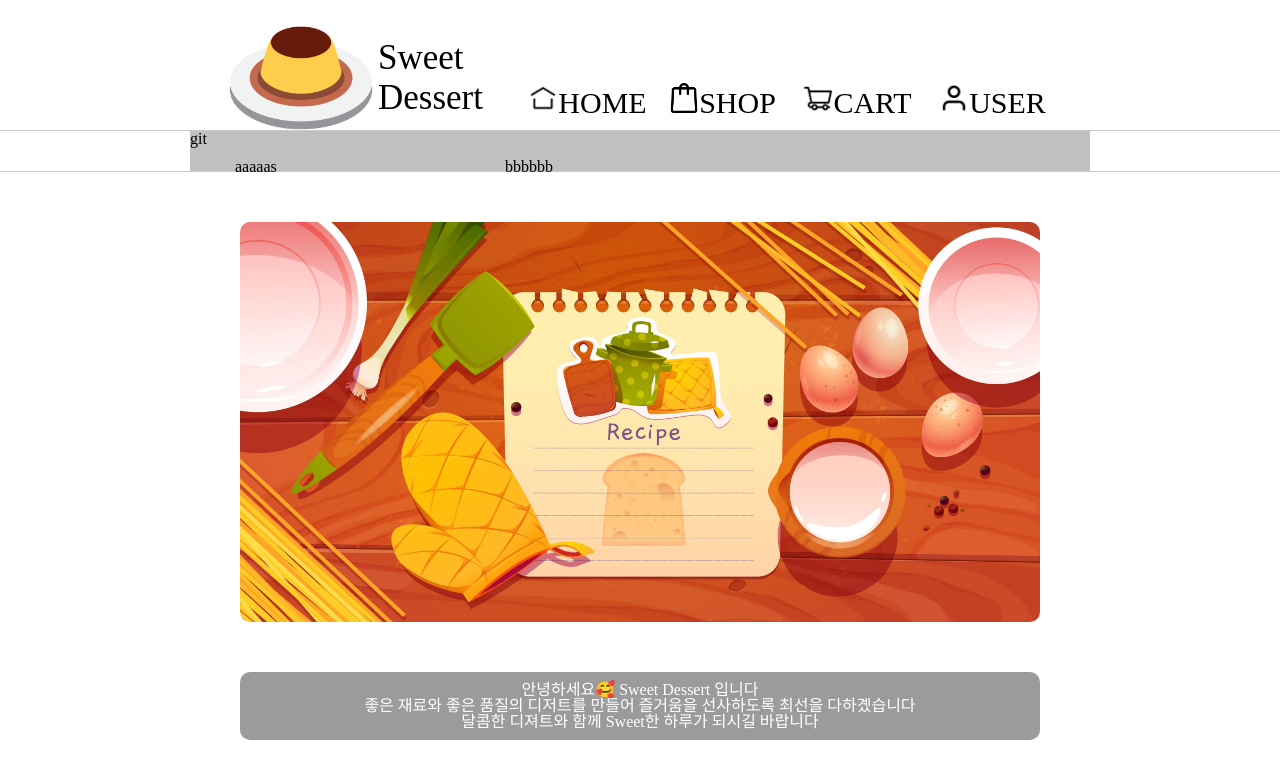
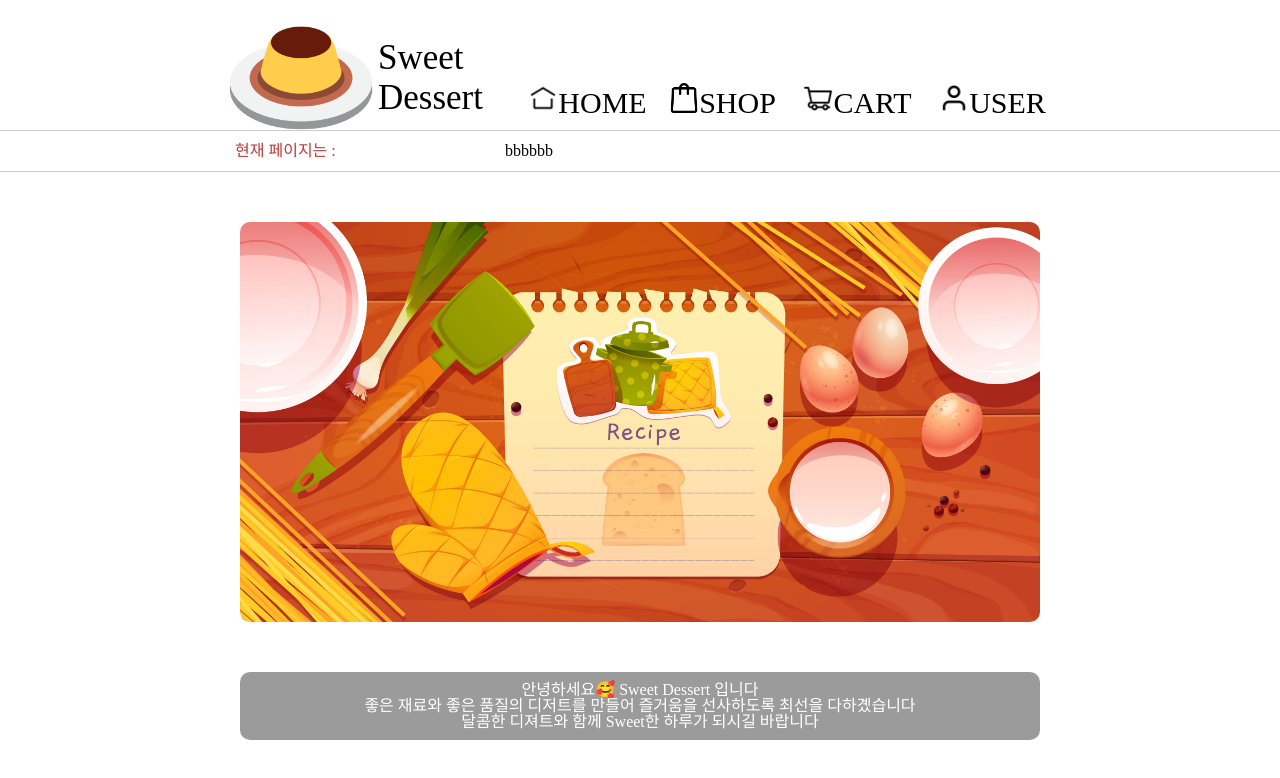
Before and after one commit to kkh0603/sweet-dessert, a React (Create React App) app: page / in a window 1280 px wide. Shown: the top 778 px of the page. Built offline with nearby package versions, Linux system fonts and the light colour scheme.

Commit message:
operate redux test1

```diff
--- a/src/components/header/navbar_component/Navbar.tsx
+++ b/src/components/header/navbar_component/Navbar.tsx
@@ -3,6 +3,9 @@ import Styled from './navbar.module.css';
 import React from 'react';
 import { useState } from 'react'
 import { useNavigate } from 'react-router-dom';
+
+import { useDispatch } from 'react-redux';
+import { displayPath } from '../../../redux/store_component/operate';
 
 export const Navbar = () => {
 
@@ -11,13 +14,17 @@ export const Navbar = () => {
   let [userMenu] = useState(['전체', '내정보 설정', '주문내역', '문의'])
 
   let navigate = useNavigate();
+  let dispatch = useDispatch()
 
   return (
     <React.Fragment>
       <nav>
         <div className={Styled.gnb_box}>
           <ul className={Styled.gnb_list}>
-            <li className={Styled.gnb_itm} onClick={()=>{navigate('/')}}>
+            <li className={Styled.gnb_itm} onClick={()=>{
+                                            navigate('/');
+                                            dispatch(displayPath('/'))
+                                            }}>
               <div className={Styled.containerBtn}>
                 <img src={process.env.PUBLIC_URL + '/navicon/home.png'} alt='Home'/>
                 <span className='testSpan'>HOME</span>
--- a/src/components/header/subNavbar_component/SubNavbar.tsx
+++ b/src/components/header/subNavbar_component/SubNavbar.tsx
@@ -1,20 +1,20 @@
-import React, { useEffect } from "react";
+import React from "react";
 import Styled from './subNavbar.module.css'
-import { useLocation } from "react-router";
+
+import { useSelector } from "react-redux";
+import { RootState } from "../../../redux/store";
 
 export const SubNavbar = () => {
 
-  let readLocation = useLocation().pathname
-
-  useEffect(()=>{
-  })
+  let pagePath = useSelector((state:RootState) =>state.operatePath.displayPath)
 
   return (
     <React.Fragment>
-      <div className={Styled.lnb_box}>git
+      <div className={Styled.lnb_box}>
         <div className={Styled.lnb_area}>
-          <div onClick={()=>{}} className={Styled.path_root}>
-            {'aaaaas'}
+          <div className={Styled.path_root}>
+            <span>현재 페이지는 : </span>
+            <span>{pagePath}</span>
           </div>
           <div className={Styled.Sub_menu}>
             bbbbbb
--- a/src/components/header/subNavbar_component/subNavbar.module.css
+++ b/src/components/header/subNavbar_component/subNavbar.module.css
@@ -5,7 +5,6 @@
 
   margin: 0px auto;
 
-  background-color: silver;
 }
 
 .lnb_area{
@@ -17,6 +16,7 @@
   width: 30%;
   padding-left: 5%;
   display: inline-block;
+  color: rgb(189, 58, 58);
 }
 
 .Sub_menu{
--- a/src/redux/store_component/operate.tsx
+++ b/src/redux/store_component/operate.tsx
@@ -2,22 +2,22 @@
 import { createSlice, PayloadAction } from "@reduxjs/toolkit";
 
 const initialOperatePathSlice = {
-  mainPath : '',
-  subPath : '',
-  displayPath : ["",""],
-  resultPath : '',
-  navbashopBtn : false,
-  navbaUsertBtn : false,
-  indexNo : 0,
+  path : '',
+  displayPath : [''],
 }
 
 const operatePathSlice = createSlice({
   name: 'operatePath',
   initialState: initialOperatePathSlice,
   reducers : {
-
+    displayPath (state, action:PayloadAction<string>) {
+      if (action.payload == '/'){
+        state.displayPath = ['']
+        state.displayPath.push('home');
+      }
+    }
   }
 })
 
-export let {  } = operatePathSlice.actions
+export const { displayPath } = operatePathSlice.actions
 export default operatePathSlice.reducer
```
